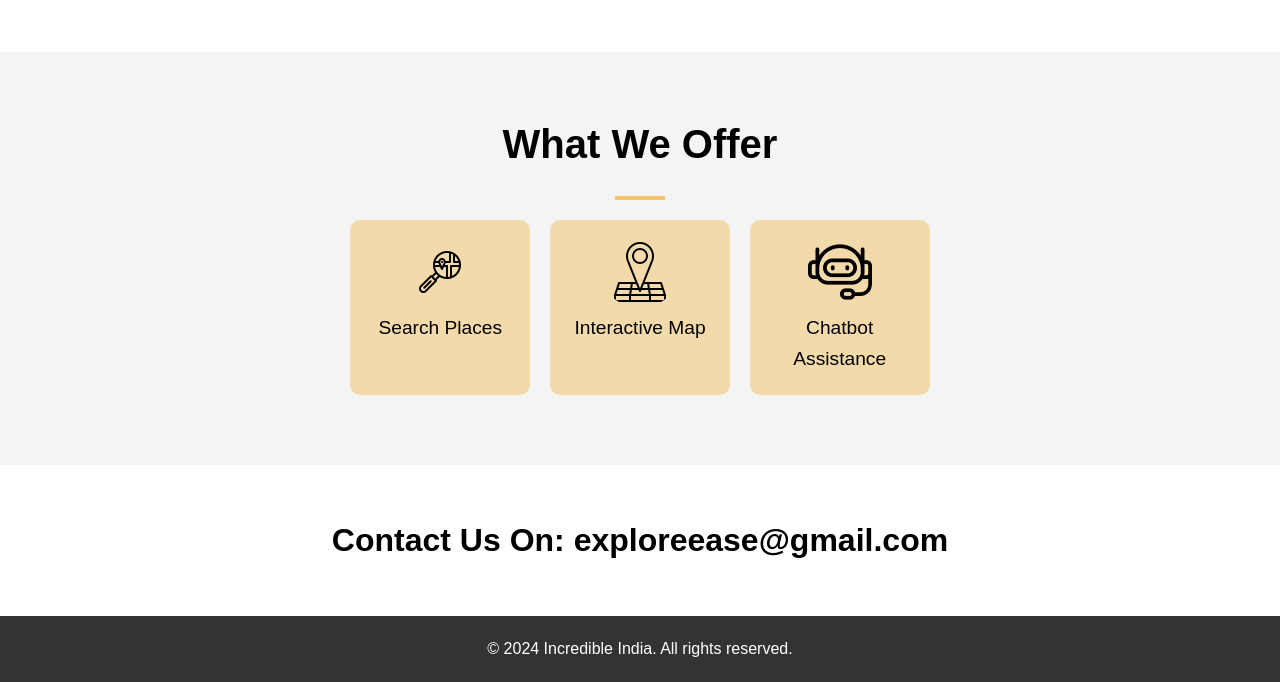
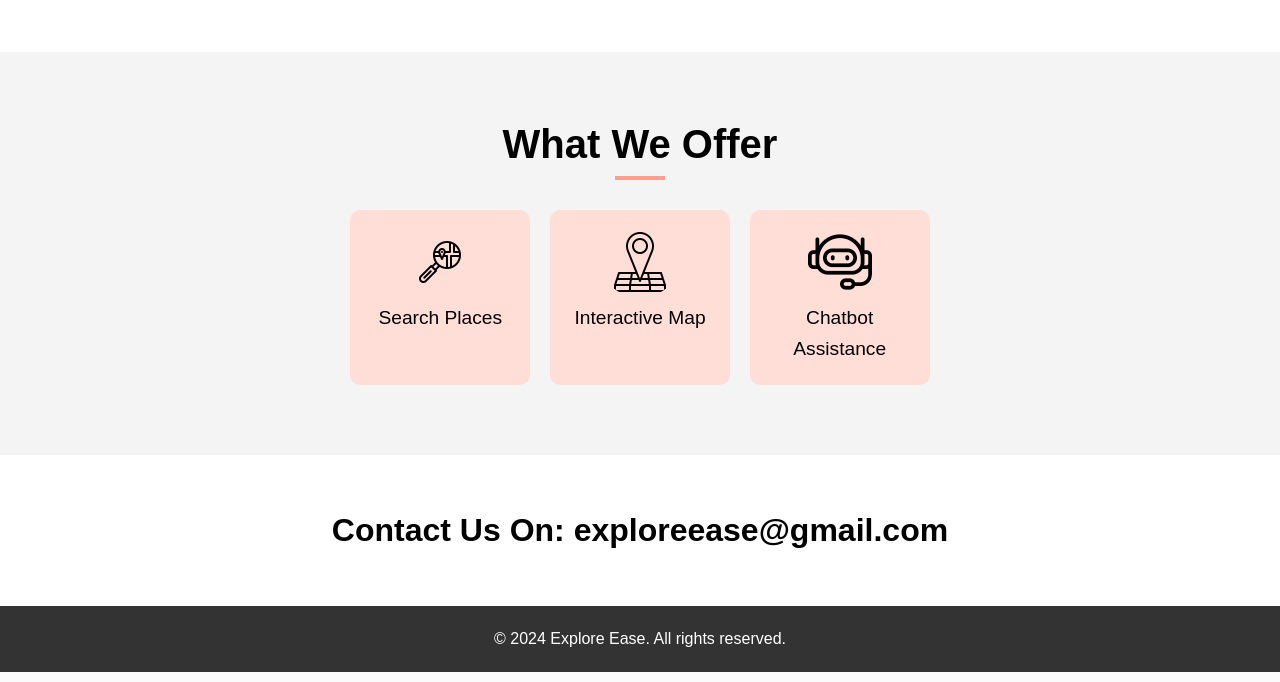
Before and after one commit to MohammadAbdullah000/Travel-Recommendation-system-project, a Flask app: page / in a window 1280 px wide. Shown: the part 854-1536 px from the top of the page. Run offline with Flask 3, Linux system fonts and the light colour scheme; parts of the project's set-up code (start-up, migrations or seed data) failed here and were passed over.

Commit message:
first commit

```diff
--- a/static/index.css
+++ b/static/index.css
@@ -126,13 +126,16 @@ nav ul li img {
 
 .about-text h1 {
   font-size: 2.5rem;
-  margin-bottom: 20px;
+}
+.flex{
+  display: flex;
+  align-items: center;
+  justify-content: center;
 }
 
 .line {
-  border: 2px solid rgb(245, 197, 108);
+  border: 2px solid rgb(254, 158, 141);;
   width: 50px;
-  margin: 10px auto;
   transition: width 0.3s ease;
 }
 
@@ -145,6 +148,7 @@ nav ul li img {
   justify-content: center;
   flex-wrap: wrap;
   gap: 20px;
+  margin-top: 20px;
 }
 
 .about-card ul {
@@ -160,7 +164,7 @@ nav ul li img {
   padding: 20px;
   border-radius: 10px;
   font-size: 1.2rem;
-  background: rgb(243, 218, 171);
+  background: rgb(255 222 216);
   text-align: center;
   transition: box-shadow 0.3s ease, transform 0.3s ease;
 }
@@ -174,7 +178,6 @@ nav ul li img {
   height: 4rem;
   width: 4rem;
 }
-
 footer {
   background-color: #333;
   color: white;
--- a/templates/index.html
+++ b/templates/index.html
@@ -59,7 +59,10 @@
         <div class="imggg"></div>
         <div class="about-text">
           <h1 class="offer">What We Offer</h1>
-          <div class="line"></div>
+          <div class="flex">
+
+            <div class="line"></div>
+          </div>
           <div class="about-card">
             <ul>
               <li class="li">
@@ -102,7 +105,7 @@
     </div>
     <!-- Footer start -->
     <footer>
-      <p>&copy; 2024 Incredible India. All rights reserved.</p>
+      <p>&copy; 2024 Explore Ease. All rights reserved.</p>
     </footer>
     <!-- Footer End -->
 
```
